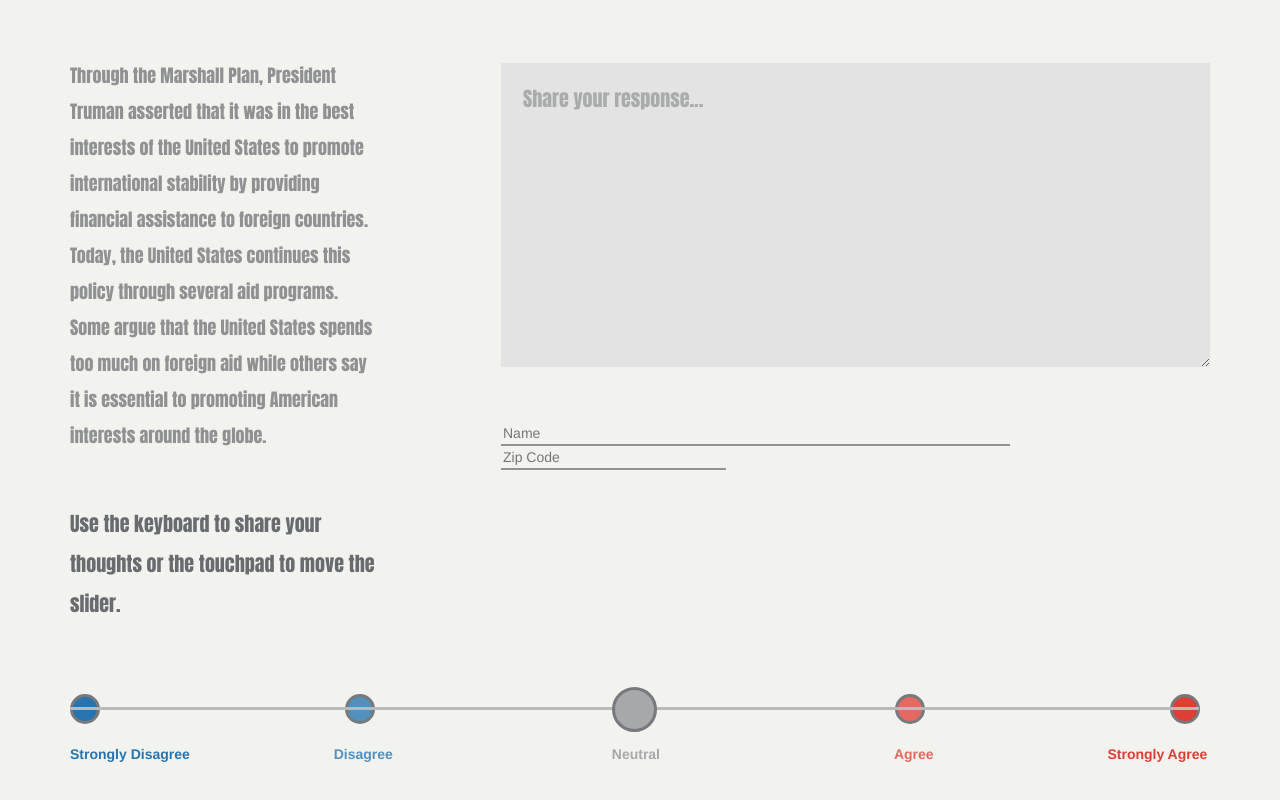
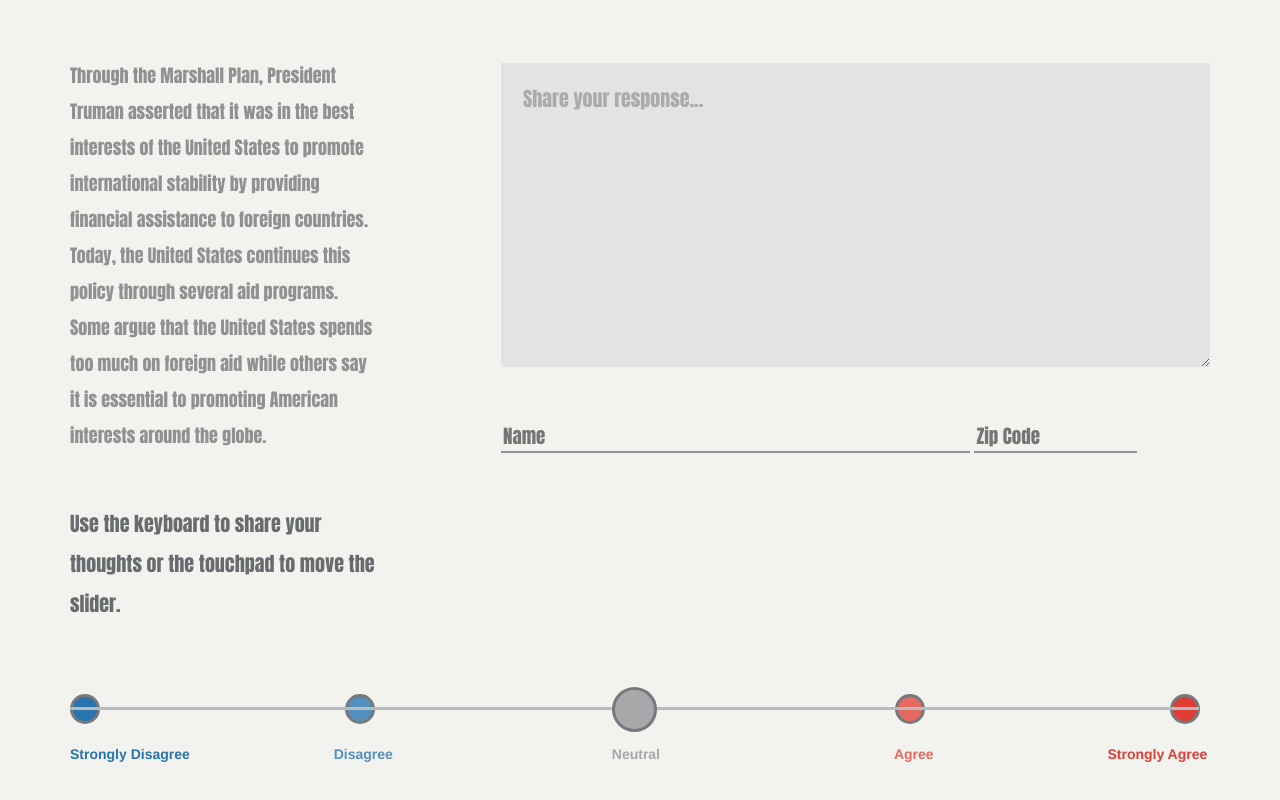
Before and after one commit to softanimal/modmedia, a plain HTML site: page index.html in a window 1280 px wide. Shown: the part 1623-2423 px from the top of the page. Drawn offline with nearby package versions, Linux system fonts and the light colour scheme.

Commit message:
update font size

```diff
--- a/css/style.css
+++ b/css/style.css
@@ -166,6 +166,9 @@ textarea {
 
 form {
   padding-top: 50px;
+  font-family: "Anton", sans-serif;
+  font-size: 19px;
+
 }
 
 input {
@@ -174,8 +177,7 @@ input {
   border-left: 0;
   border-right: 0;
   border-bottom: 2px solid #919394;
-  font-family: "Anton", sans-serif;
-  font-size: 20px;
+
 }
 
 .share ::placeholder {
--- a/index.html
+++ b/index.html
@@ -80,8 +80,8 @@
                 <textarea placeholder="Share your response..." rows="15" cols="85" name="comment" form="usrform"></textarea>
                 </div>
                 <form name="myForm" action="/action_page.php" method="get">
-                <input type="text" name="fullname" placeholder="Name" size="60">
-                <input type="text" name="zip" placeholder="Zip Code" size="25">
+                <input type="text" name="fullname" placeholder="Name" size="49">
+                <input type="text" name="zip" placeholder="Zip Code" size="15">
                 </form>
               </div>
           </div>
```
